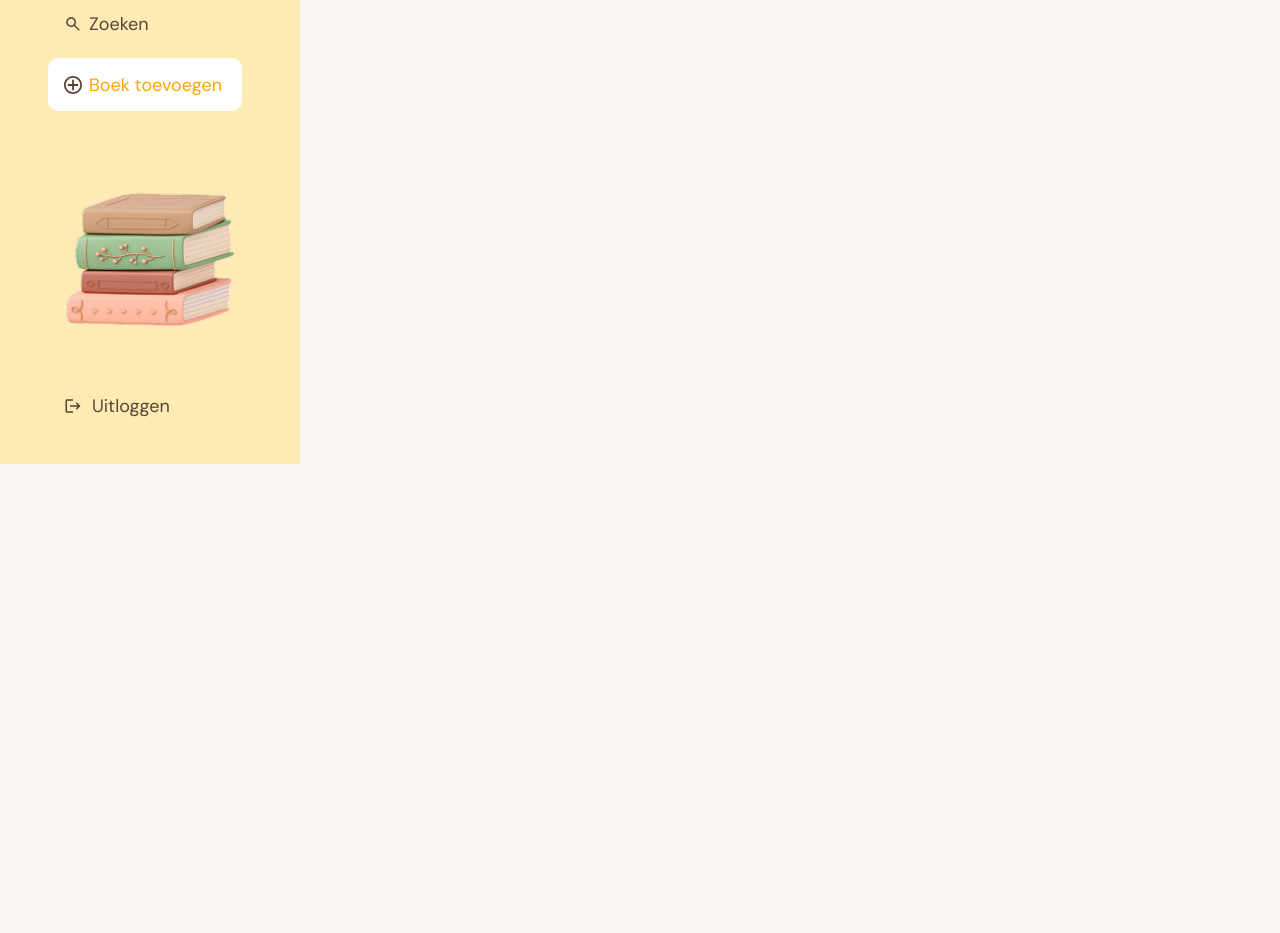
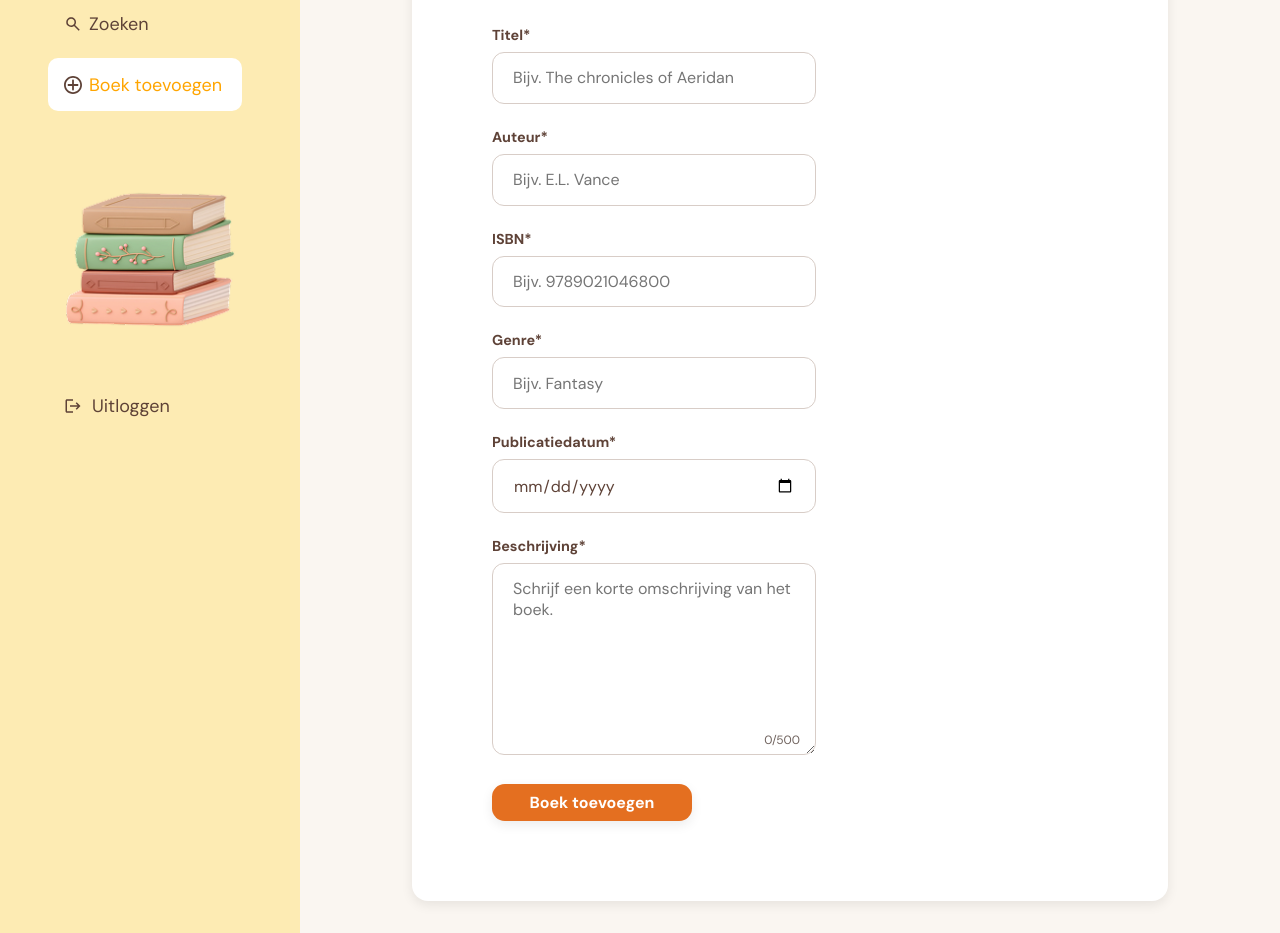
Before and after one commit to LeonieHarteveld/de-bladwijzer-applicatie, a React (Vite) app: page /boek-toevoegen in a window 1280 px wide. Shown: the part 360-1293 px from the top of the page. Before the commit the page ends 824 px from the top, so only its background shows below. Built offline with nearby package versions, Linux system fonts and the light colour scheme.

Commit message:
verder gewerkt aan styling van zoekformulier

```diff
--- a/src/components/Buttons/PrimaryButton/PrimaryButton.jsx
+++ b/src/components/Buttons/PrimaryButton/PrimaryButton.jsx
@@ -3,6 +3,7 @@ import styles from './PrimaryButton.module.scss';
 function PrimaryButton({
                            onClick,
                            text,
+    type,
                            size = 'medium',
                            fullWidth = false
                        }) {
@@ -15,7 +16,7 @@ function PrimaryButton({
     return (
         <button
             className={buttonClass}
-            type="button"
+            type={type}
             onClick={onClick}
         >
             {text}
--- a/src/pages/AddBook/AddBook.jsx
+++ b/src/pages/AddBook/AddBook.jsx
@@ -1,15 +1,140 @@
 import styles from './AddBook.module.scss'
 import PageLayout from "../../components/PageLayout/PageLayout.jsx";
+import {useNavigate} from "react-router-dom";
+import { useState } from "react";
+import PrimaryButton from "../../components/Buttons/PrimaryButton/PrimaryButton.jsx";
 
 function AddBook() {
+    const navigate = useNavigate();
+    const [formData, setFormData] = useState({
+        titel: '',
+        auteur: '',
+        isbn: '',
+        genre: '',
+        publicationDate: '',
+        description: '',
+    });
 
+    function handleChange(e) {
+        setFormData({
+            ...formData,
+            [e.target.name]: e.target.value,
+        });
+    }
+
+    function handleSubmit(e) {
+        e.preventDefault();
+        console.log(formData);
+    }
 
     return (
         <PageLayout
             title="Boek toevoegen"
             subtitle="Voeg een nieuw boek toe aan de collectie"
         >
-            {/* inhoud van de pagina */}
+            <form
+                className={styles.addBookForm}
+                onSubmit={handleSubmit}
+            >
+                <fieldset className={styles.addBookForm__fieldset}>
+                    <legend className={styles.addBookForm__legend}>
+                        Boekgegevens
+                    </legend>
+
+                    <div className={styles.addBookForm__field}>
+                        <label htmlFor="title">Titel*</label>
+                        <input
+                            id="title"
+                            name="title"
+                            type="text"
+                            placeholder="Bijv. The chronicles of Aeridan"
+                            value={formData.title}
+                            onChange={handleChange}
+                            required
+                        />
+                    </div>
+
+                    <div className={styles.addBookForm__field}>
+                        <label htmlFor="author">Auteur*</label>
+                        <input
+                            id="author"
+                            name="author"
+                            type="text"
+                            placeholder="Bijv. E.L. Vance"
+                            value={formData.author}
+                            onChange={handleChange}
+                            required
+                        />
+                    </div>
+
+                    <div className={styles.addBookForm__field}>
+                        <label htmlFor="isbn">ISBN*</label>
+                        <input
+                            id="isbn"
+                            name="isbn"
+                            type="text"
+                            placeholder="Bijv. 9789021046800"
+                            value={formData.isbn}
+                            onChange={handleChange}
+                            required
+                        />
+                    </div>
+
+                    <div className={styles.addBookForm__field}>
+                        <label htmlFor="genre">Genre*</label>
+                        <input
+                            id="genre"
+                            name="genre"
+                            type="text"
+                            placeholder="Bijv. Fantasy"
+                            value={formData.genre}
+                            onChange={handleChange}
+                            required
+                        />
+                    </div>
+
+                    <div className={styles.addBookForm__field}>
+                        <label htmlFor="publicationDate">
+                            Publicatiedatum*
+                        </label>
+                        <input
+                            id="publicationDate"
+                            name="publicationDate"
+                            type="date"
+                            value={formData.publicationDate}
+                            onChange={handleChange}
+                            required
+                        />
+                    </div>
+
+                    <div className={styles.addBookForm__field}>
+                        <label htmlFor="description">
+                            Beschrijving*
+                        </label>
+
+                        <div className={styles.addBookForm__textareaWrapper}>
+                            <textarea
+                                id="description"
+                                name="description"
+                                placeholder="Schrijf een korte omschrijving van het boek."
+                                maxLength={500}
+                                value={formData.description}
+                                onChange={handleChange}
+                                required
+                            />
+
+                            <span className={styles.addBookForm__counter}>
+                                {formData.description.length}/500
+                            </span>
+                        </div>
+                    </div>
+
+                    <PrimaryButton
+                        text="Boek toevoegen"
+                        type="submit"
+                    />
+                </fieldset>
+            </form>
         </PageLayout>
     )
 }
--- a/src/pages/AddBook/AddBook.module.scss
+++ b/src/pages/AddBook/AddBook.module.scss
@@ -0,0 +1,75 @@
+@use '../../styles/_variables' as *;
+
+.addBookForm {
+  padding: 3rem 20rem 3rem 3rem;
+  border-radius: 1rem;
+  box-shadow: $shadow-soft;
+
+  background-color: $primary-color;
+
+  &__fieldset {
+    display: flex;
+    flex-direction: column;
+    gap: 1.5rem;
+
+    padding: 2rem;
+border: none;
+  }
+
+
+  &__legend {
+    padding: 0 0.25rem;
+
+    font-size: 1.25rem;
+    font-weight: 700;
+  }
+
+  &__field {
+    display: flex;
+    flex-direction: column;
+    gap: 0.5rem;
+
+    label {
+      font-size: 0.9rem;
+      font-weight: 700;
+    }
+
+    input,
+    textarea {
+      width: 100%;
+      padding: 0.9rem 1.25rem;
+
+      font: inherit;
+      color: inherit;
+      background-color: white;
+
+      border: 1px solid #d8cdc7;
+      border-radius: 0.75rem;
+
+      &:focus-visible {
+        outline: 2px solid $accent-color;
+        outline-offset: 2px;
+      }
+    }
+
+    textarea {
+      min-height: 12rem;
+      padding-bottom: 2.5rem;
+      resize: vertical;
+    }
+  }
+
+  &__textareaWrapper {
+    position: relative;
+  }
+
+  &__counter {
+    position: absolute;
+    right: 1rem;
+    bottom: 0.75rem;
+
+    color: #6f625d;
+    font-size: 0.75rem;
+  }
+
+  }
--- a/src/pages/BookDetails/BookDetails.jsx
+++ b/src/pages/BookDetails/BookDetails.jsx
@@ -59,6 +59,7 @@ return (
                     <PrimaryButton
                         onClick={handleLoan}
                         text="Lenen"
+                        type='button'
                     />
 
                 </div>
--- a/src/pages/BookDetails/BookDetails.module.scss
+++ b/src/pages/BookDetails/BookDetails.module.scss
@@ -33,11 +33,12 @@
 
     h2{
       font-size: 1.4rem;
-      font-weight: 600;
+      font-weight: 400;
     }
 
     h5 {
       letter-spacing: 10%;
+      font-size: 0.8rem;
     }
   }
 
```
